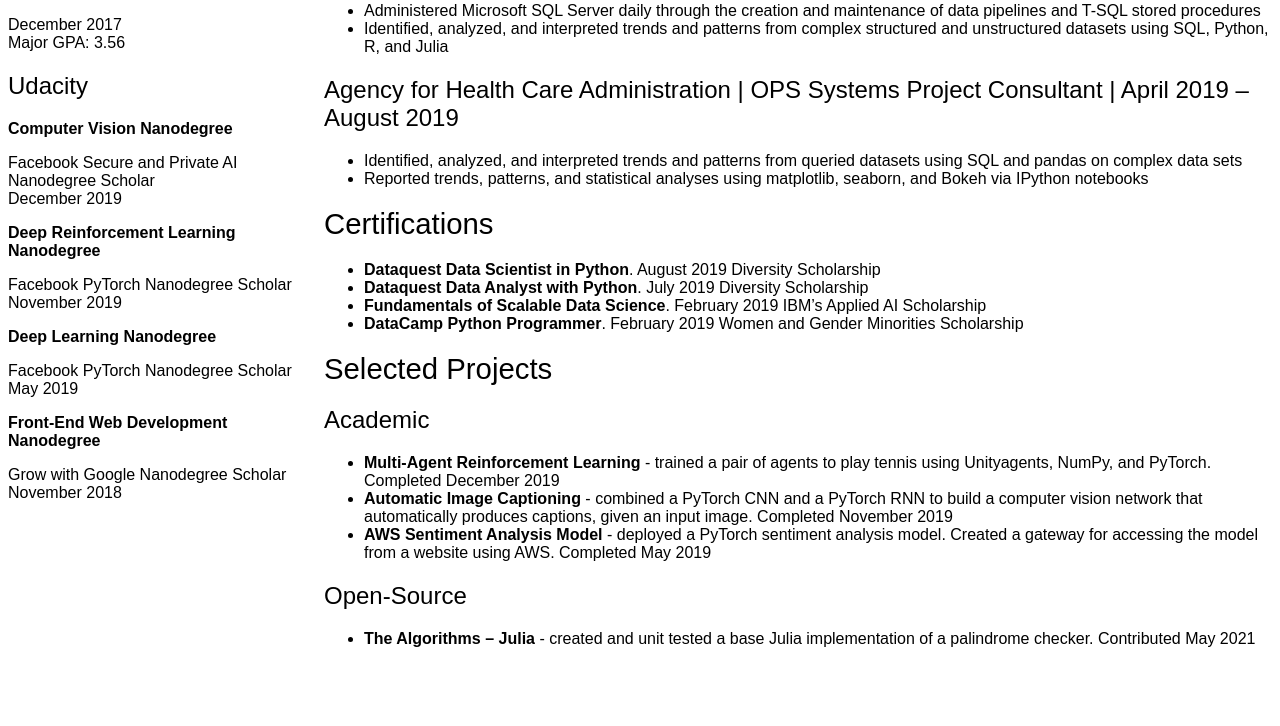
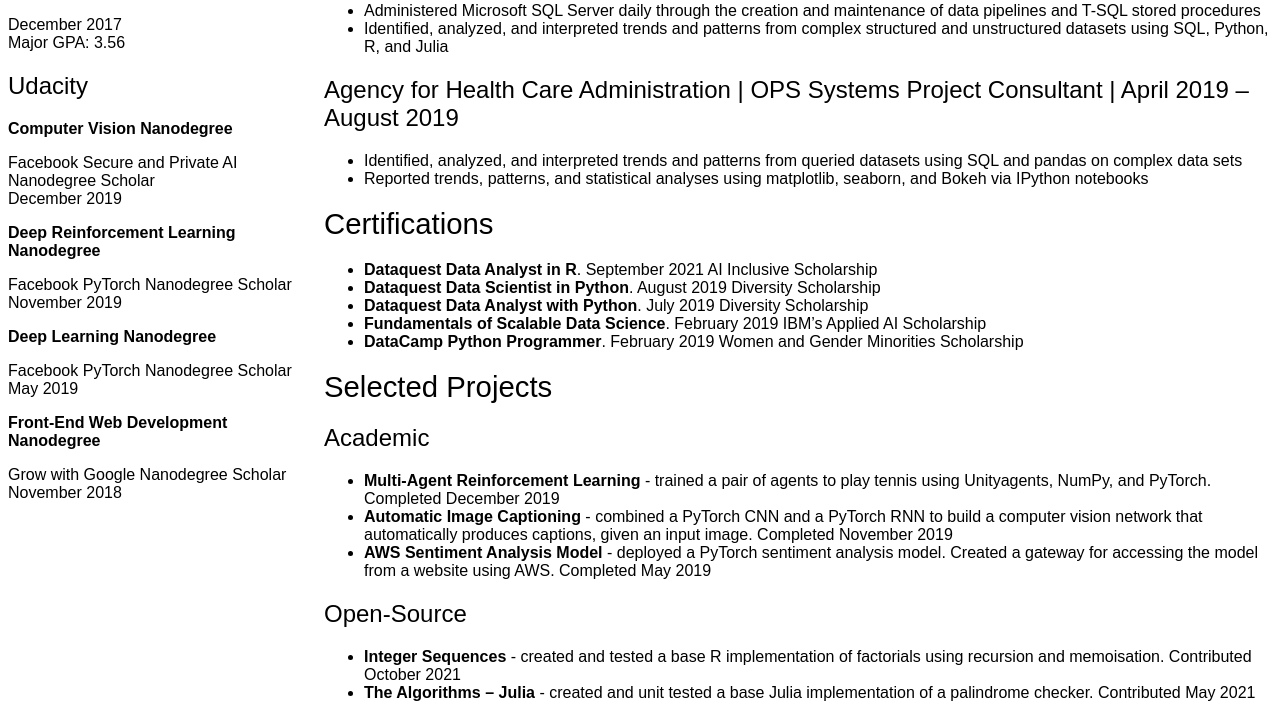
Before and after one commit to madisonestabrook/madisonestabrook.github.io, a Flask app: page / in a window 1280 px wide. Shown: the part 897-1623 px from the top of the page. Before the commit the page ends 1544 px from the top, so only its background shows below. Run offline with Flask 3, Linux system fonts and the light colour scheme; data that the repository does not hold is empty; parts of the project's set-up code (start-up, migrations or seed data) failed here and were passed over.

Commit message:
Hopefully final touches. Add open-source contrib and DQ cert as well as new DBA skills

```diff
--- a/app.py
+++ b/app.py
@@ -16,7 +16,7 @@
 
 nds = [('Computer Vision Nanodegree', 'Facebook Secure and Private AI Nanodegree Scholar', 'December 2019'), ('Deep Reinforcement Learning Nanodegree', 'Facebook PyTorch Nanodegree Scholar', 'November 2019'),
 ('Deep Learning Nanodegree', 'Facebook PyTorch Nanodegree Scholar', 'May 2019'), ('Front-End Web Development Nanodegree','Grow with Google Nanodegree Scholar', 'November 2018')]
-certs = [('Dataquest Data Scientist in Python', 'August 2019 Diversity Scholarship'), ('Dataquest Data Analyst with Python', 'July 2019 Diversity Scholarship'),
+certs = [('Dataquest Data Analyst in R', 'September 2021 AI Inclusive Scholarship'),('Dataquest Data Scientist in Python', 'August 2019 Diversity Scholarship'), ('Dataquest Data Analyst with Python', 'July 2019 Diversity Scholarship'),
 ('Fundamentals of Scalable Data Science', 'February 2019 IBM’s Applied AI Scholarship'), ('DataCamp Python Programmer', 'February 2019 Women and Gender Minorities Scholarship')]
 sps = [('Multi-Agent Reinforcement Learning','trained a pair of agents to play tennis using Unityagents, NumPy, and PyTorch. Completed December 2019'),
 ('Automatic Image Captioning', 'combined a PyTorch CNN and a PyTorch RNN to build a computer vision network that automatically produces captions, given an input image. Completed November 2019'),
--- a/templates/index.html
+++ b/templates/index.html
@@ -88,6 +88,9 @@
         <h2>Open-Source</h2>
         <ul>
             <li>
+                <strong>Integer Sequences</strong> - created and tested a base R implementation of factorials using recursion and memoisation. Contributed October 2021
+            </li>
+            <li>
                 <strong>The Algorithms – Julia</strong> - created and unit tested a base Julia implementation of a palindrome checker. Contributed May 2021
             </li>
         </ul>
```
Also changed, not shown: 1 other file.
